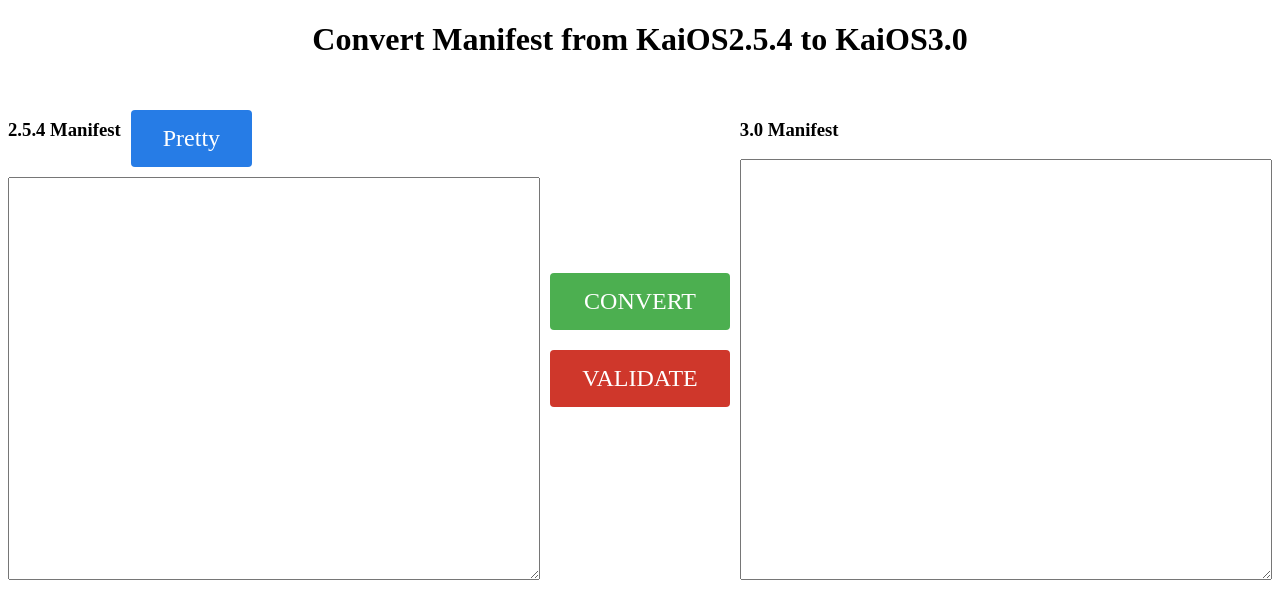
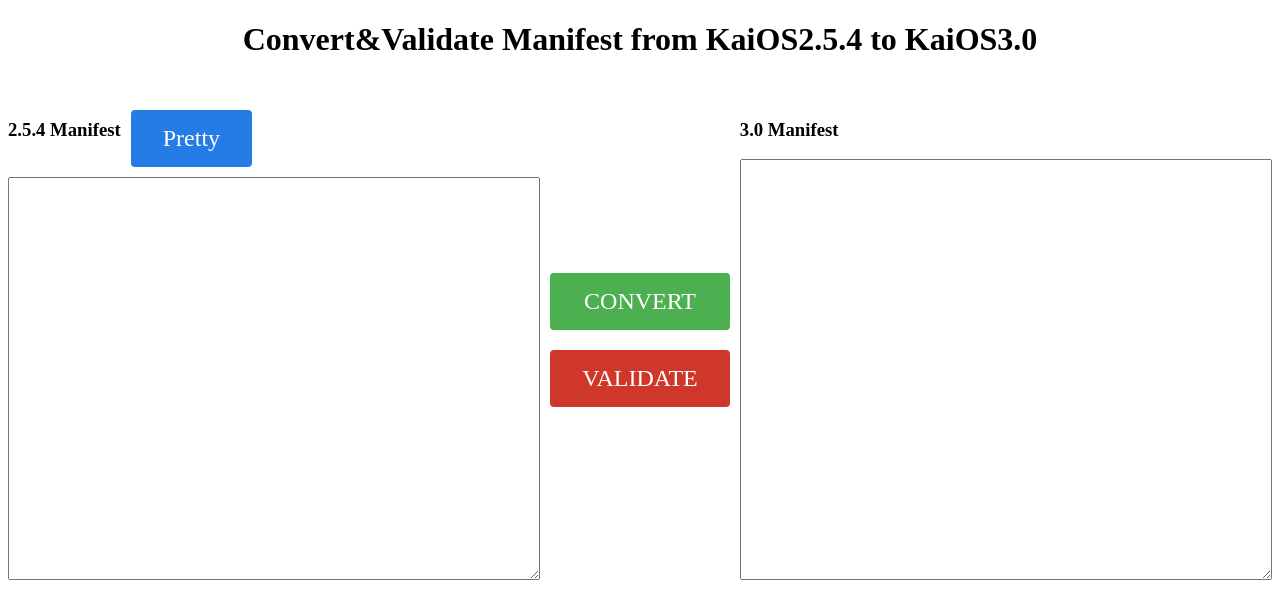
Before and after one commit to firegnu/next-manifest-convert, a Next.js app: page / in a window 1280 px wide. Shown: the top 614 px of the page. Built offline with nearby package versions, Linux system fonts and the light colour scheme.

Commit message:
Refactor the json validate.

```diff
--- a/pages/index.js
+++ b/pages/index.js
@@ -47,7 +47,7 @@
   return (
     <>
      <div>
-       <h1 className={utilStyles.headerTitle}>Convert Manifest from KaiOS2.5.4 to KaiOS3.0</h1>
+       <h1 className={utilStyles.headerTitle}>Convert&Validate Manifest from KaiOS2.5.4 to KaiOS3.0</h1>
      </div>
      <div className={utilStyles.convertcontainer}>
       <div className={utilStyles.converttextarea}>
```
